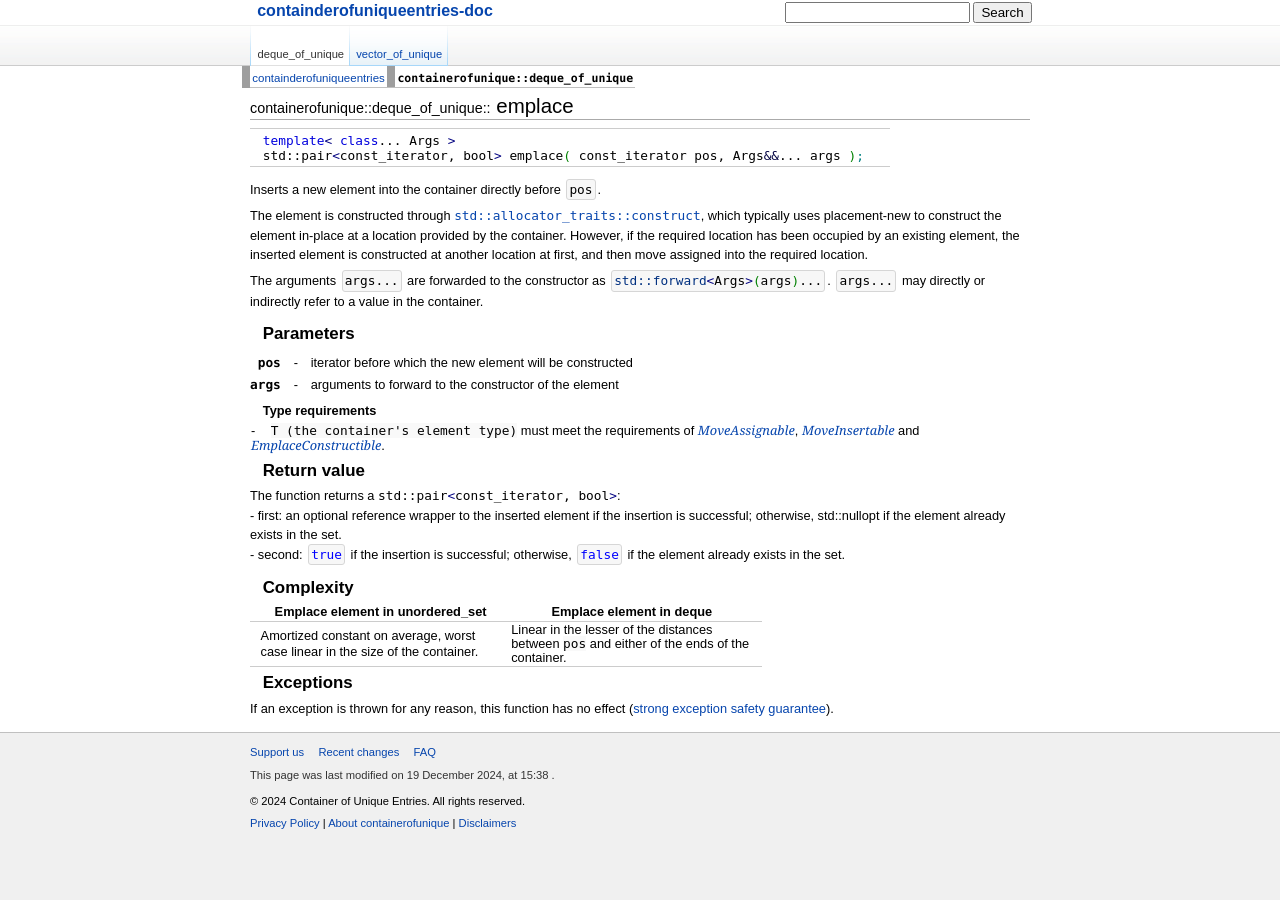
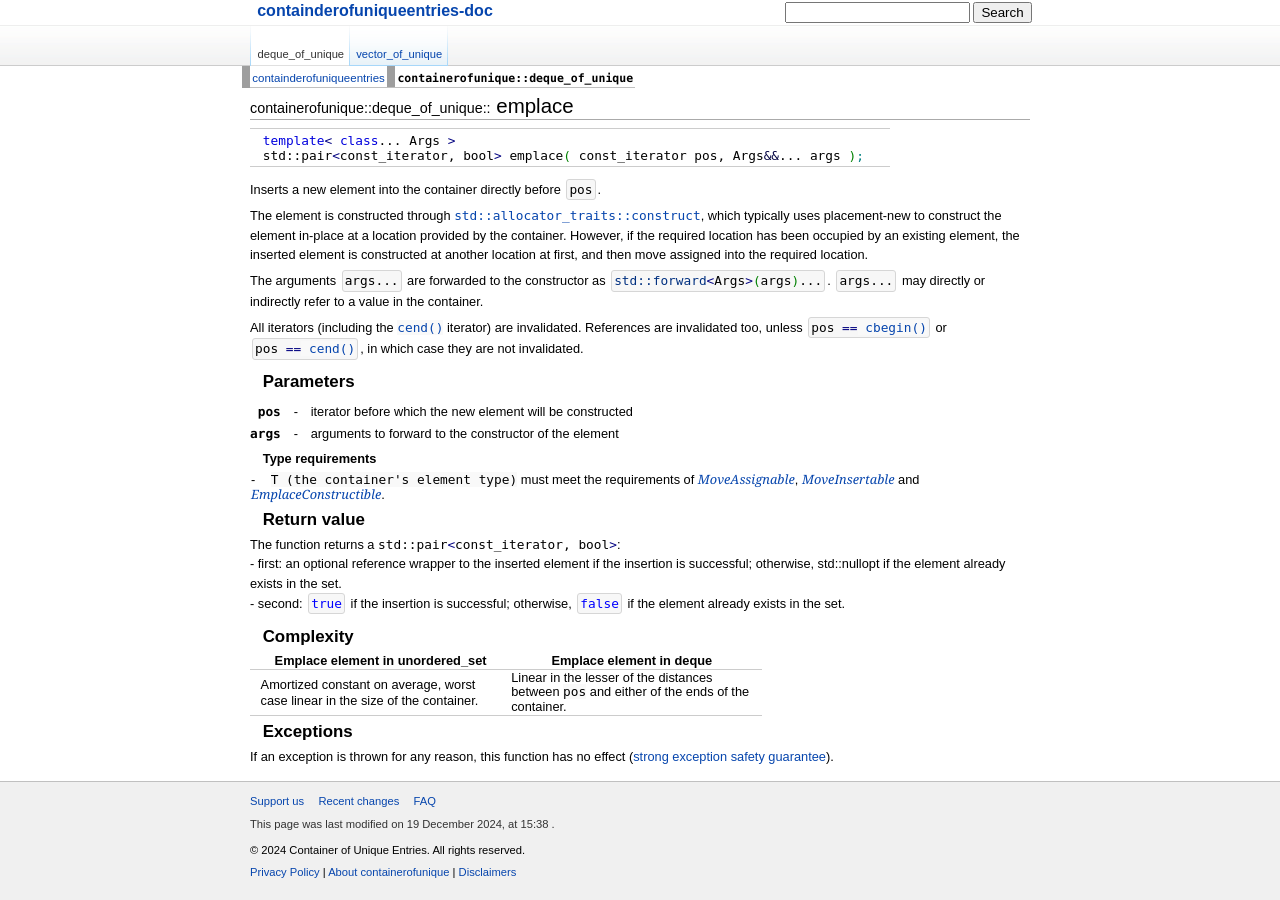
Before and after one commit to Huanhuan-Jiang/containerofuniqueelements.github.io, a Jekyll site: the page built from _docs/deque_of_unique/emplace.html, in a window 1280 px wide. Built offline with Jekyll 4.4.1, drawn with Linux system fonts in a browser that asks for light colours; some web fonts are replaced; grey boxes are pictures that could not be loaded.

Commit message:
Update emplace.html

```diff
--- a/_docs/deque_of_unique/emplace.html
+++ b/_docs/deque_of_unique/emplace.html
@@ -18,6 +18,8 @@ title: emplace
 <p>The element is constructed through <span class="t-lc"><a href="https://en.cppreference.com/w/cpp/memory/allocator_traits/construct" title="cpp/memory/allocator traits/construct">std::allocator_traits::construct</a></span>, which typically uses placement-new to construct the element in-place at a location provided by the container. However, if the required location has been occupied by an existing element, the inserted element is constructed at another location at first, and then move assigned into the required location.
 </p>
 <p>The arguments <span class="t-c"><span class="mw-geshi cpp source-cpp">args...</span></span> are forwarded to the constructor as <span class="t-c"><span class="mw-geshi cpp source-cpp"><a href="http://en.cppreference.com/w/cpp/utility/forward"><span class="kw1125">std::<span class="me2">forward</span></span></a><span class="sy1">&lt;</span>Args<span class="sy1">&gt;</span><span class="br0">(</span>args<span class="br0">)</span>...</span></span>. <span class="t-c"><span class="mw-geshi cpp source-cpp">args...</span></span> may directly or indirectly refer to a value in the container.
+</p>
+<p>All iterators (including the <a href="https://en.cppreference.com/w/cpp/container/deque/end" title="cpp/container/deque/end"><code>cend()</code></a> iterator) are invalidated. References are invalidated too, unless <span class="t-c"><span class="mw-geshi cpp source-cpp">pos <span class="sy1">==</span></span><code>&nbsp;</code><a href="https://en.cppreference.com/w/cpp/container/deque/begin" title="cpp/container/deque/begin"><code>cbegin()</code></a></span> or <span class="t-c"><span class="mw-geshi cpp source-cpp">pos <span class="sy1">==</span></span><code>&nbsp;</code><a href="https://en.cppreference.com/w/cpp/container/deque/end" title="cpp/container/deque/end"><code>cend()</code></a></span>, in which case they are not invalidated.
 </p>
 <h3><span class="mw-headline" id="Parameters">Parameters</span></h3>
 <table class="t-par-begin">
```
